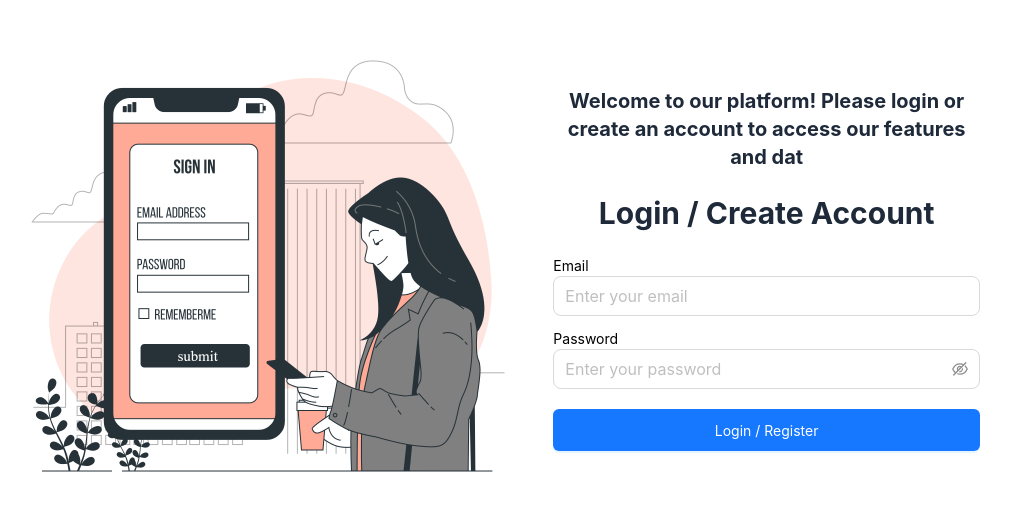
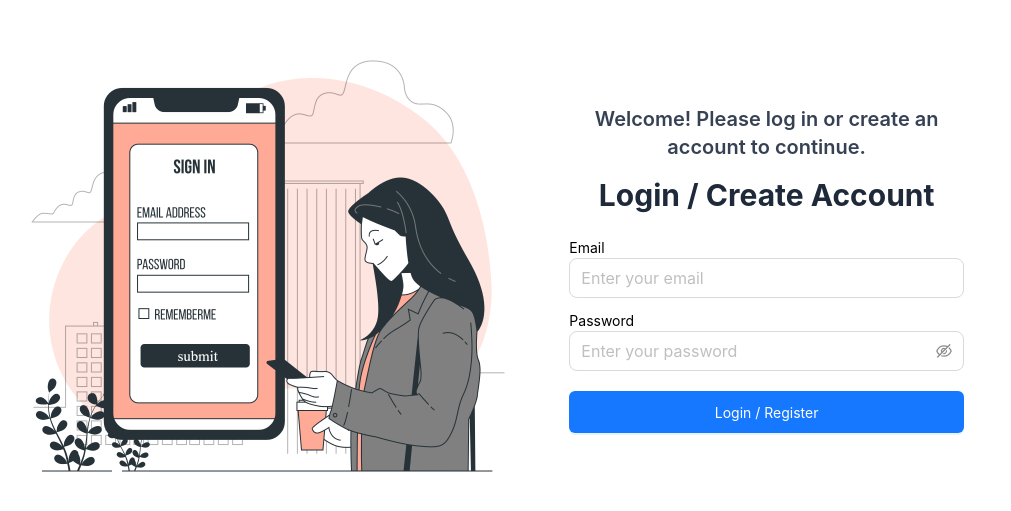
Before and after one commit to abdullahalnomandev/shadi_mubarak_front_end, a Next.js app: page /login in a window 1280 px wide. Shown: the part 131-642 px from the top of the page, without its empty margins (140-1151 px from the left). Built offline with nearby package versions, Linux system fonts and the light colour scheme; no server answers; what @ant-design/nextjs-registry would draw is missing.

Commit message:
addmission

```diff
--- a/package.json
+++ b/package.json
@@ -18,7 +18,8 @@
     "react": "^18.0.0",
     "react-dom": "^19.0.0",
     "react-hook-form": "^7.56.0",
-    "react-redux": "^9.2.0"
+    "react-redux": "^9.2.0",
+    "jwt-decode": "^4.0.0"
   },
   "devDependencies": {
     "@eslint/eslintrc": "^3",
--- a/src/app/(withlayout)/layout.tsx
+++ b/src/app/(withlayout)/layout.tsx
@@ -1,14 +1,42 @@
-import React from "react";
+"use client";
+
+import React, { useEffect, useState } from "react";
+import { useRouter } from "next/navigation";
+import { Layout } from "antd";
 import Sidebar from "@/components/UI/Sidebar";
 import Contents from "@/components/UI/Contents";
-import { Layout } from "antd";
+import { isUserLoggedIn } from "@/services/auth.service";
+
 const DashboardLayout = ({ children }: { children: React.ReactNode }) => {
+  const router = useRouter();
+  const [isLoading, setIsLoading] = useState(true);
+  const [isAuthenticated, setIsAuthenticated] = useState(false);
+
+  useEffect(() => {
+    const checkAuth = () => {
+      const loggedIn = isUserLoggedIn();
+      setIsAuthenticated(loggedIn);
+      if (!loggedIn) {
+        router.push("/login");
+      }
+      setIsLoading(false);
+    };
+
+    checkAuth();
+  }, [router]);
+
+  if (isLoading) {
+    return <div>Loading...</div>;
+  }
+
+  if (!isAuthenticated) {
+    return null;
+  }
+
   return (
     <Layout style={{ minHeight: "100vh" }} hasSider>
       <Sidebar />
-      <Contents>
-        {children}
-      </Contents>
+      <Contents>{children}</Contents>
     </Layout>
   );
 };
--- a/src/app/login/page.tsx
+++ b/src/app/login/page.tsx
@@ -1,105 +1,17 @@
-"use client";
-import { Button, Col, Row } from "antd";
-import Image from "next/image";
-import React from "react";
-import loginImage from "@/assets/login.png";
-import Form from "@/components/Forms/Form";
-import FormInput from "@/components/Forms/FormInput";
-import { SubmitHandler } from "react-hook-form";
-import { useUserLoginMutation } from "@/redux/api/authApi";
-import { storeUserInfo } from "@/services/auth.service";
+import { Metadata } from "next";
+import Login from "@/components/Login";
 
-interface FormValues {
-  email: string;
-  password: string;
-}
+export const metadata: Metadata = {
+  title: "Login | Shadi Mubarak",
+  description: "Login to your Shadi Mubarak account",
+};
 
 const LoginPage = () => {
-
-  const [userLogin] = useUserLoginMutation();
-
-  const onSubmit: SubmitHandler<FormValues> = async (data) => {
-    try {
-     const res =  await userLogin({...data}).unwrap();
-     if(res?.data?.accessToken) {
-      storeUserInfo({accessToken:res?.data?.accessToken})
-     };
-    } catch (error) {
-      console.error(error);
-    }
-  };
-
-  const loginFormField = [
-    {
-      name: "email",
-      label: "Email",
-      type: "email",
-      placeholder: "Enter your email",
-    },
-    {
-      name: "password",
-      label: "Password",
-      type: "password",
-      placeholder: "Enter your password",
-    },
-  ];
   return (
-    <Row
-      className="flex flex-col md:flex-row"
-      justify="center"
-      align="middle"
-      style={{ minHeight: "100vh" }}
-    >
-      {/* Left Side Image */}
-      <Col sm={12} md={16} lg={10}>
-        <Image
-          src={loginImage}
-          alt="Login Illustration"
-          width={500}
-          height={500}
-          className="object-contain"
-        />
-      </Col>
-
-      {/* Right Side Form */}
-      <Col sm={12} md={8} lg={8}>
-        <h1 className="text-xl font-bold text-center text-gray-800 mb-6">
-          Welcome to our platform! Please login or create an account to access
-          our features and dat
-        </h1>
-
-        <h1
-          className="text-3xl font-bold text-center text-gray-800 mb-6"
-          style={{ marginTop: "20px 0" }}
-        >
-          Login / Create Account
-        </h1>
-        <Form submitHandler={onSubmit}>
-          {loginFormField.map(({ name, label, type, placeholder }) => (
-              <div className="mt-3" key={name}>
-                <FormInput
-                  name={name}
-                  id={name}
-                  label={label}
-                  placeholder={placeholder}
-                  type={type}
-                />
-              </div>
-          ))}
-
-          <Button
-            type="primary"
-            htmlType="submit"
-            className="w-full mt-5 !py-5"
-          >
-            Login / Register
-          </Button>
-        </Form>
-      </Col>
-    </Row>
+    <>
+      <Login />
+    </>
   );
 };
 
 export default LoginPage;
-
-// Image from: https://storyset.com/
--- /dev/null
+++ b/src/components/Login/index.tsx
@@ -0,0 +1,103 @@
+"use client";
+
+import { Button, Col, Row } from "antd";
+import Image from "next/image";
+import { useRouter } from "next/navigation";
+import { SubmitHandler } from "react-hook-form";
+import loginImage from "@/assets/login.png";
+import Form from "@/components/Forms/Form";
+import FormInput from "@/components/Forms/FormInput";
+import { useUserLoginMutation } from "@/redux/api/authApi";
+import { storeUserInfo } from "@/services/auth.service";
+
+interface FormValues {
+  email: string;
+  password: string;
+}
+
+const loginFields = [
+  {
+    name: "email",
+    label: "Email",
+    type: "email",
+    placeholder: "Enter your email",
+  },
+  {
+    name: "password",
+    label: "Password",
+    type: "password",
+    placeholder: "Enter your password",
+  },
+];
+
+const Login = () => {
+  const router = useRouter();
+  const [userLogin] = useUserLoginMutation();
+
+  const onSubmit: SubmitHandler<FormValues> = async (data) => {
+    try {
+      const res = await userLogin(data).unwrap();
+      const accessToken = res?.data?.accessToken;
+
+      if (accessToken) {
+        storeUserInfo({ accessToken });
+        router.push("/");
+      }
+    } catch (error) {
+      console.error("Login error:", error);
+      // Optionally: will show a toast notification later
+    }
+  };
+
+  return (
+    <Row
+      justify="center"
+      align="middle"
+      className="flex flex-col md:flex-row min-h-screen"
+    >
+      {/* Image Section */}
+      <Col sm={12} md={16} lg={10} className="flex justify-center items-center">
+        <Image
+          src={loginImage}
+          alt="Login Illustration"
+          width={500}
+          height={500}
+          className="object-contain"
+        />
+      </Col>
+
+      {/* Form Section */}
+      <Col sm={12} md={8} lg={8} className="px-4">
+        <div className="text-center mb-6">
+          <h2 className="text-xl font-semibold text-gray-700">
+            Welcome! Please log in or create an account to continue.
+          </h2>
+          <h1 className="text-3xl font-bold text-gray-800 mt-4">
+            Login / Create Account
+          </h1>
+        </div>
+
+        <Form submitHandler={onSubmit}>
+          {loginFields.map((field) => (
+            <div key={field.name} className="mt-3">
+              <FormInput {...field} id={field.name} />
+            </div>
+          ))}
+
+          <Button
+            type="primary"
+            htmlType="submit"
+            className="w-full mt-5 !py-5"
+          >
+            Login / Register
+          </Button>
+        </Form>
+      </Col>
+    </Row>
+  );
+};
+
+export default Login;
+
+
+// Image from: https://storyset.com/
--- /dev/null
+++ b/src/constants/storageKey.ts
@@ -0,0 +1 @@
+export const authKey = "accessToken";
--- a/src/services/auth.service.ts
+++ b/src/services/auth.service.ts
@@ -1,5 +1,18 @@
-import { setToLocalStorage } from "@/utils/logal-storage";
+import { authKey } from "@/constants/storageKey";
+import { decodeToken } from "@/utils/jwt";
+import { getFromLocalStorage, setToLocalStorage } from "@/utils/logal-storage";
+export const storeUserInfo = ({accessToken}: {accessToken:string}) => {
+   return setToLocalStorage(authKey, accessToken);
+};
 
-export const storeUserInfo = ({accessToken}: {accessToken:string}) => {
-    setToLocalStorage('accessToken', accessToken);
+export const getUserInfo = ( ) => {
+  const authLocalStorageData = getFromLocalStorage(authKey);
+  if(authLocalStorageData) {
+    return decodeToken(authLocalStorageData) ?? "";
+  }
 };
+
+
+export const isUserLoggedIn = () => {
+  return !!getFromLocalStorage(authKey);
+}
--- /dev/null
+++ b/src/utils/jwt.ts
@@ -0,0 +1,5 @@
+import { jwtDecode } from "jwt-decode";
+
+export const decodeToken = (token: string) => {
+    return jwtDecode(token);
+}
--- a/src/utils/logal-storage.ts
+++ b/src/utils/logal-storage.ts
@@ -1,4 +1,9 @@
 export const setToLocalStorage = (key: string, value: string) => {
   if(!key ||  typeof window === 'undefined') return "";
-  localStorage.setItem(key, value);
+  return localStorage.setItem(key, value);
 };
+
+export const getFromLocalStorage = (key: string) => {
+  if(!key || typeof window === 'undefined') return "";
+  return localStorage.getItem(key) || "";
+};
```
Also changed, not shown: 1 other file (tests, documents, lock files or other folders).
